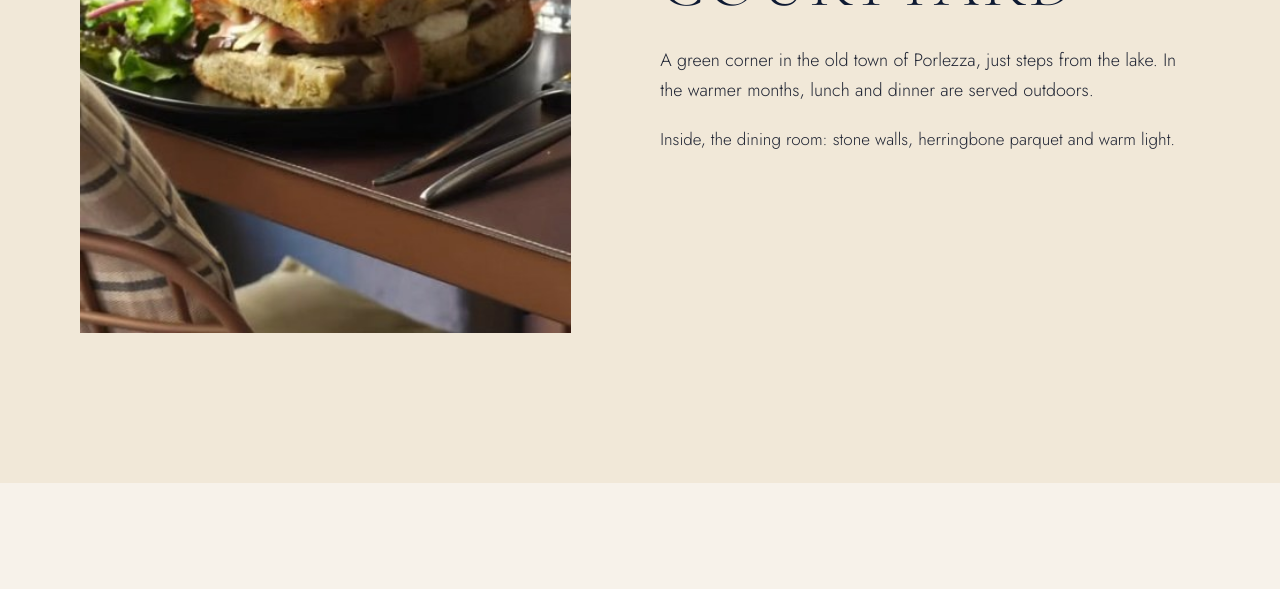
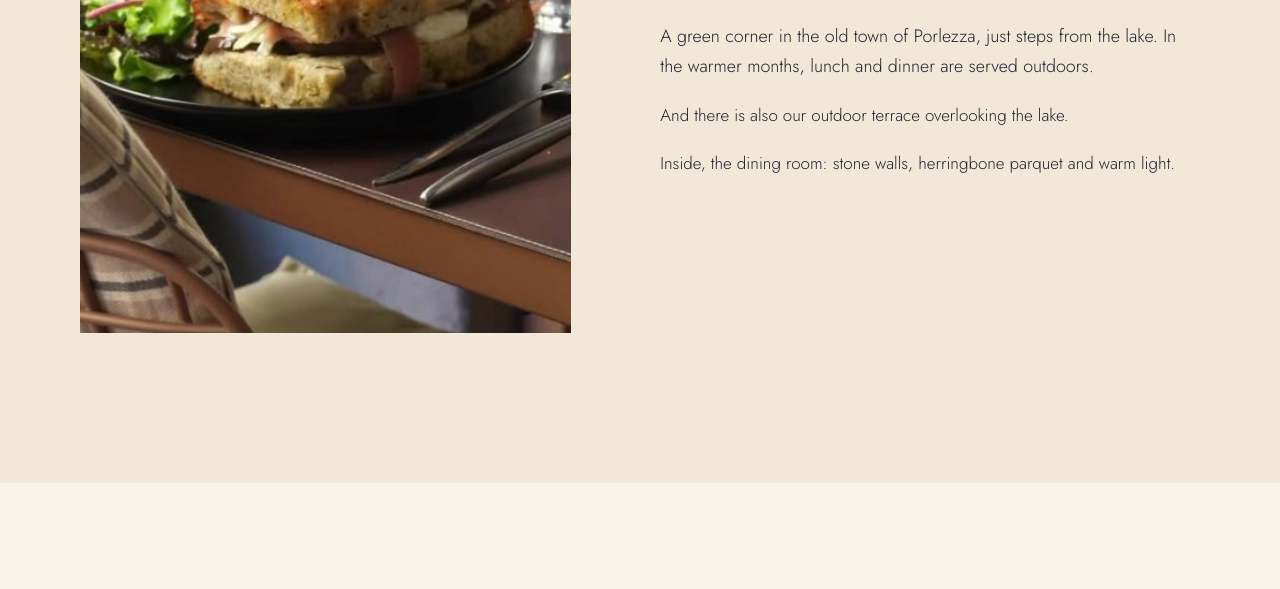
Before and after one commit to virgipo/bistro-lurati, a plain HTML site: page index.html in a window 1280 px wide. Shown: the part 6235-6824 px from the top of the page. Drawn offline with nearby package versions, Linux system fonts and the light colour scheme.

Commit message:
Aggiunto il dehor vista lago
Co-Authored-By: Claude Opus 5.5 <noreply@anthropic.com>
Claude-Session: https://claude.ai/code/session_01Wp8DKke875Qjtm6msF99w4

```diff
--- a/index.html
+++ b/index.html
@@ -255,6 +255,7 @@
       <p class="eyebrow" data-en="Outdoors">All’aperto</p>
       <h2 data-en="The courtyard">Il cortile</h2>
       <p class="lead" data-en="A green corner in the old town of Porlezza, just steps from the lake. In the warmer months, lunch and dinner are served outdoors.">Un angolo verde nel centro storico di Porlezza, a due passi dal lago. Nella bella stagione si pranza e si cena all’aperto.</p>
+      <p data-en="And there is also our outdoor terrace overlooking the lake.">E in più c’è il nostro dehor con vista sul lago.</p>
       <p data-en="Inside, the dining room: stone walls, herringbone parquet and warm light.">Dentro, la sala: muri in pietra, parquet a spina di pesce e luce calda.</p>
     </div>
   </div>
```
